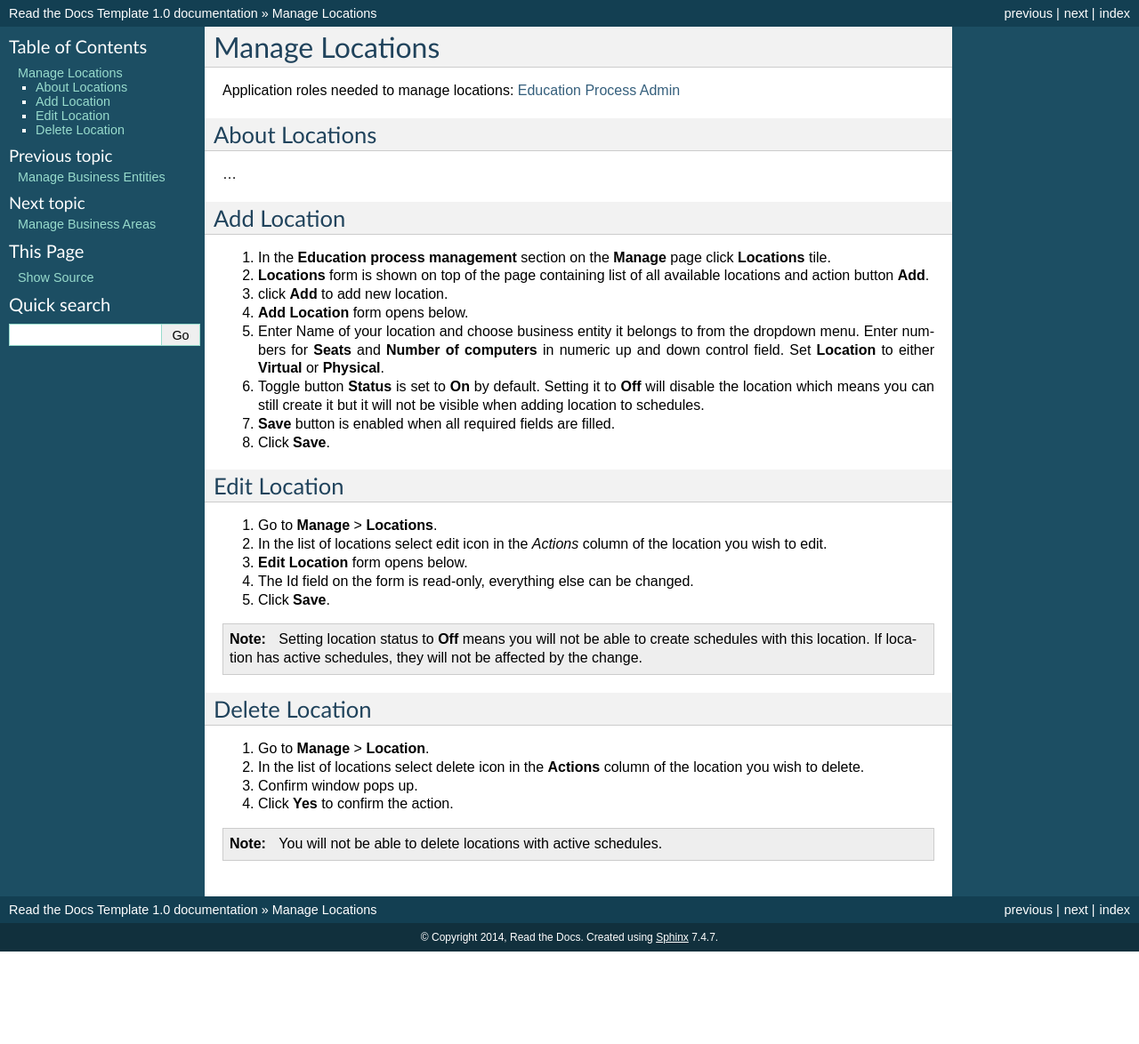
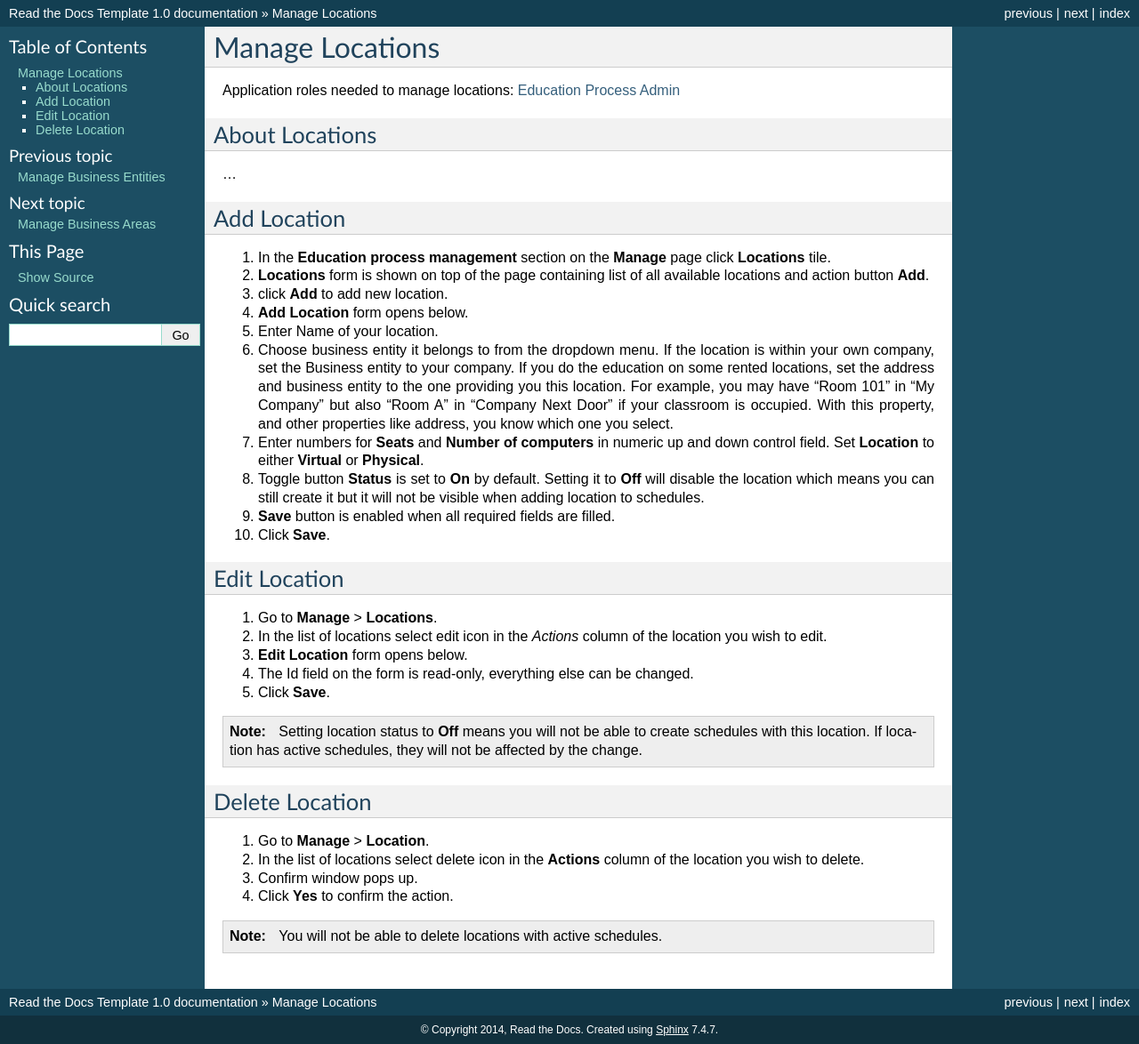
Before and after one commit to pslisko/performa365docs, a Sphinx documentation site: the page built from docs/howto/manage_locations.rst, in a window 1280 px wide. Shown: the whole page at 89% size. Built offline with Sphinx 7.4.7, drawn with Linux system fonts in a browser that asks for light colours; pages that are not in the unit, such as notebooks, are missing from menus; before the commit the page ends 1070 px from its top, so only the background shows below that.

Commit message:
Update manage_locations.rst

```diff
--- a/docs/howto/manage_locations.rst
+++ b/docs/howto/manage_locations.rst
@@ -16,7 +16,9 @@ Add Location
 #. **Locations** form is shown on top of the page containing list of all available locations and action button **Add**.
 #. click **Add** to add new location.
 #. **Add Location** form opens below.
-#. Enter Name of your location and choose business entity it belongs to from the dropdown menu. Enter numbers for **Seats** and **Number of computers** in numeric up and down control field. Set **Location** to either **Virtual** or **Physical**.
+#. Enter Name of your location.
+#. Choose business entity it belongs to from the dropdown menu. If the location is within your own company, set the Business entity to your company. If you do the education on some rented locations, set the address and business entity to the one providing you this location. For example, you may have “Room 101” in "My Company" but also “Room A” in "Company Next Door" if your classroom is occupied. With this property, and other properties like address, you know which one you select.
+#. Enter numbers for **Seats** and **Number of computers** in numeric up and down control field. Set **Location** to either **Virtual** or **Physical**.
 #. Toggle button **Status** is set to **On** by default. Setting it to **Off** will disable the location which means you can still create it but it will not be visible when adding location to schedules.
 #. **Save** button is enabled when all required fields are filled.
 #. Click **Save**.
```
